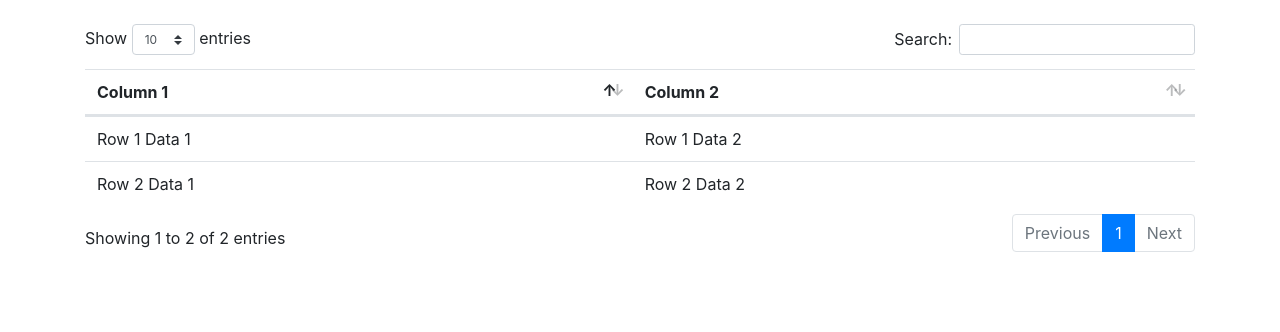
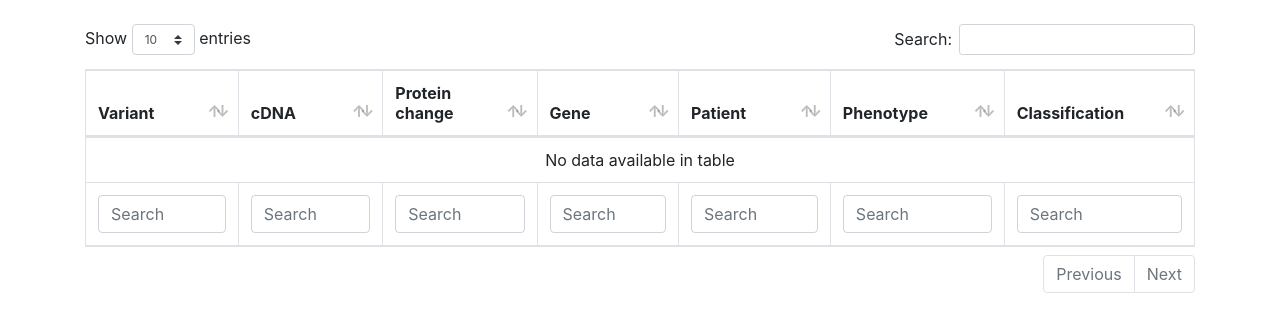
Before and after one commit to Graeme-Smith/moka2, a Django app: page /view/ in a window 1280 px wide. Shown: the part 136-468 px from the top of the page. Run offline with Django 3.2, Linux system fonts and the light colour scheme; data that the repository does not hold is empty; some libraries are stand-ins or nearby versions.

Commit message:
Add variants to view page

```diff
--- a/variant_db/templates/variant_db/view.html
+++ b/variant_db/templates/variant_db/view.html
@@ -6,31 +6,81 @@
   </nav>
   <br>
 
-  <table id="variants" class="table">
+  <table id="variants" class="table table-hover table-bordered">
     <thead>
       <tr>
-            <th>Column 1</th>
-            <th>Column 2</th>
+        <th>Variant</th>
+        <th>cDNA</th>
+        <th>Protein change</th>
+        <th>Gene</th>
+        <th>Patient</th> <!-- concatenate first and last name -->
+        <th>Phenotype</th>
+        <th>Classification</th>
       </tr>
     </thead>
     <tbody>
+      {% for var in variants %}
       <tr>
-            <td>Row 1 Data 1</td>
-            <td>Row 1 Data 2</td>
+        <td>{{ var }}</td>
+        <td>{{ var.coords_cdna }}</td>
+        <td>{{ var.coords_protein }}</td>
+        <td>{{ var.gene_id }}</td>
+        <td>{{ var.test_id.sample_id.patient_id }}</td>
+        <td>{{ var.test_id.sample_id.patient_id.get_phenotype }}</td>
+        <td>{{ var.get_classification }}</td>
       </tr>
+      {% endfor %}
+    </tbody>
+    <tfoot>
       <tr>
-            <td>Row 2 Data 1</td>
-            <td>Row 2 Data 2</td>
+        <th></th>
+        <th></th>
+        <th></th>
+        <th></th>
+        <th></th>
+        <th></th>
+        <th></th>
       </tr>
-    </tbody>
+    </tfoot>
   </table>
 
 
 <!-- Initialise DataTables-->
 <script>
-$(document).ready( function () {
-    $('#variants').DataTable();
+    $(document).ready(function(){
+
+     // Setup - add a text input to each footer cell
+        $('#variants tfoot th').each( function () {
+            var title = $(this).text();
+            $(this).html( '<input type="text" class="form-control" placeholder="Search '+title+'" />' );
         } );
+
+        // DataTable
+          // Inititialise DataTable
+      var table = $('#variants').DataTable({
+        "paging":   true,
+        "ordering": true,
+        "info":     false,
+        "pageLength": 10,
+        "searching": true,
+        "aaSorting": [],
+      });
+
+        // Apply the search
+        table.columns().every( function () {
+            var that = this;
+
+            $( 'input', this.footer() ).on( 'keyup change', function () {
+                if ( that.search() !== this.value ) {
+                    that
+                        .search( this.value )
+                        .draw();
+                }
+            } );
+        } );
+
+
+    });
     </script>
 
 
--- a/variant_db/views.py
+++ b/variant_db/views.py
@@ -20,7 +20,12 @@ def home(request):
 
 
 def view(request):
-    return render(request, 'variant_db/view.html', {})
+    """
+    View a list of variants
+    """
+    variant_list = Variant.objects.all()
+
+    return render(request, 'variant_db/view.html', {'variants': variant_list})
 
 
 def manual_import(request):
```
Also changed, not shown: variant_db/models.py (+34 -5 lines). Lines whose indentation alone changed are shown as unchanged.
